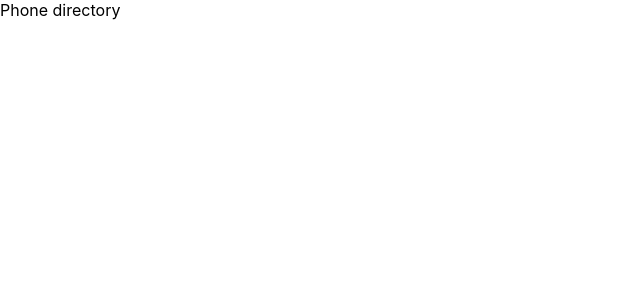
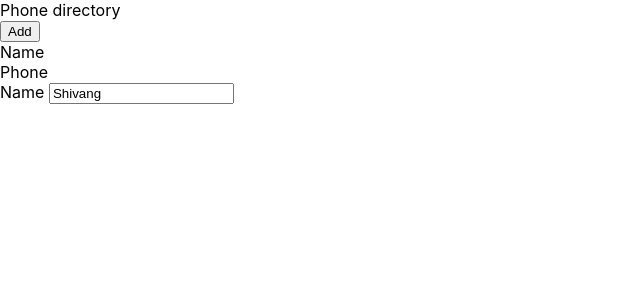
Before and after one commit to lucifer-art/phone-directory, a React (Create React App) app: page / in a window 1280 px wide. Shown: the top 300 px of the page, without its empty margins (0-640 px from the left). Built offline with nearby package versions, Linux system fonts and the light colour scheme.

Commit message:
jsx diffrence with html

```diff
--- a/src/App.js
+++ b/src/App.js
@@ -4,7 +4,19 @@ class App extends Component{
   render(){
     return(
       <div>
+        <div>
         Phone directory
+        </div>
+        <button>Add</button>
+        <div>
+          <span>Name</span><br />
+          <span>Phone</span>
+          <div>
+            <label htmlFor="textField">Name </label>
+          <input id="textField" type="text" defaultValue="Shivang"/>
+          </div>
+
+        </div>
       </div>
     );
   }
```
Also changed, not shown: 1 other file (tests, documents, lock files or other folders).
